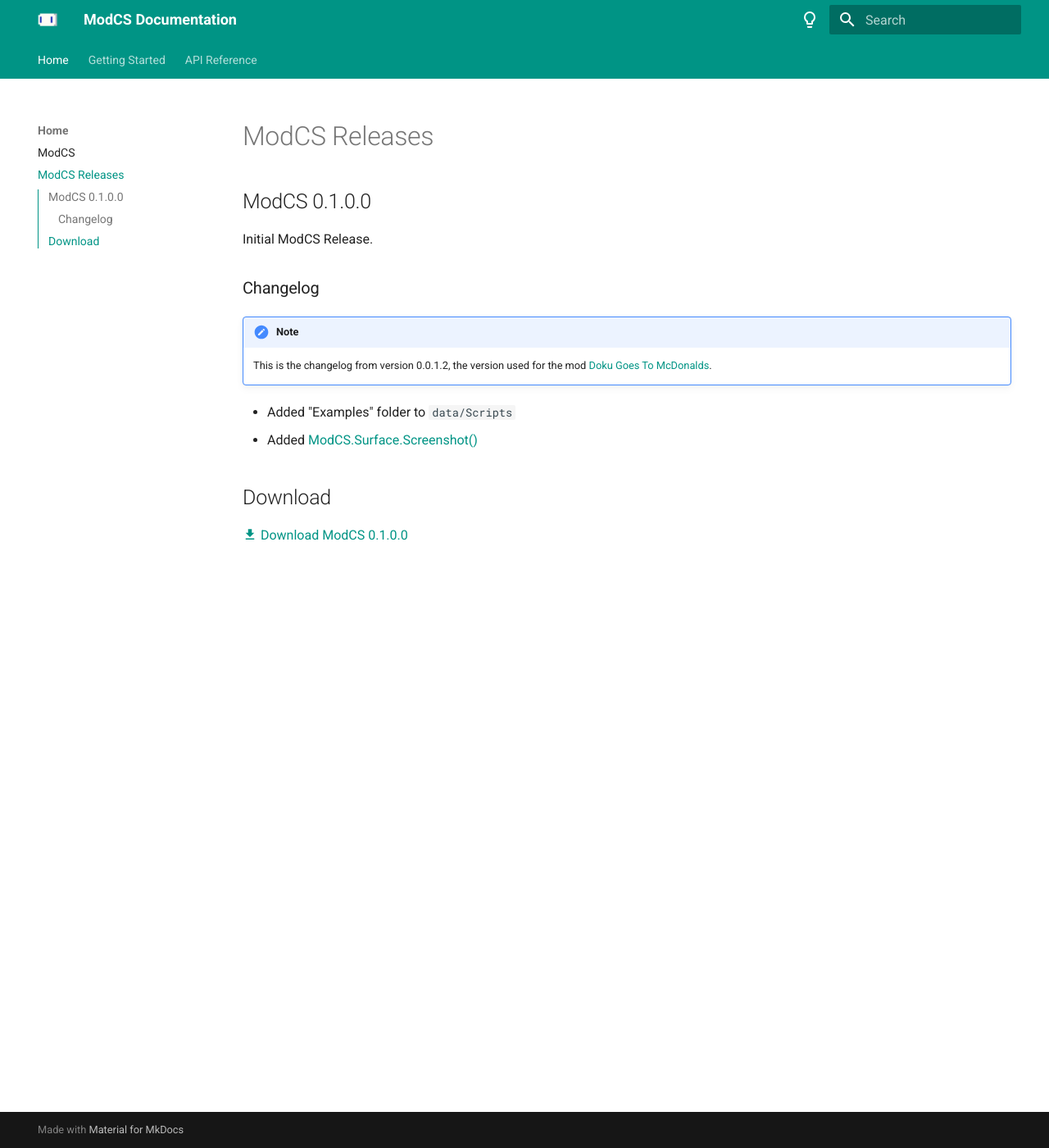
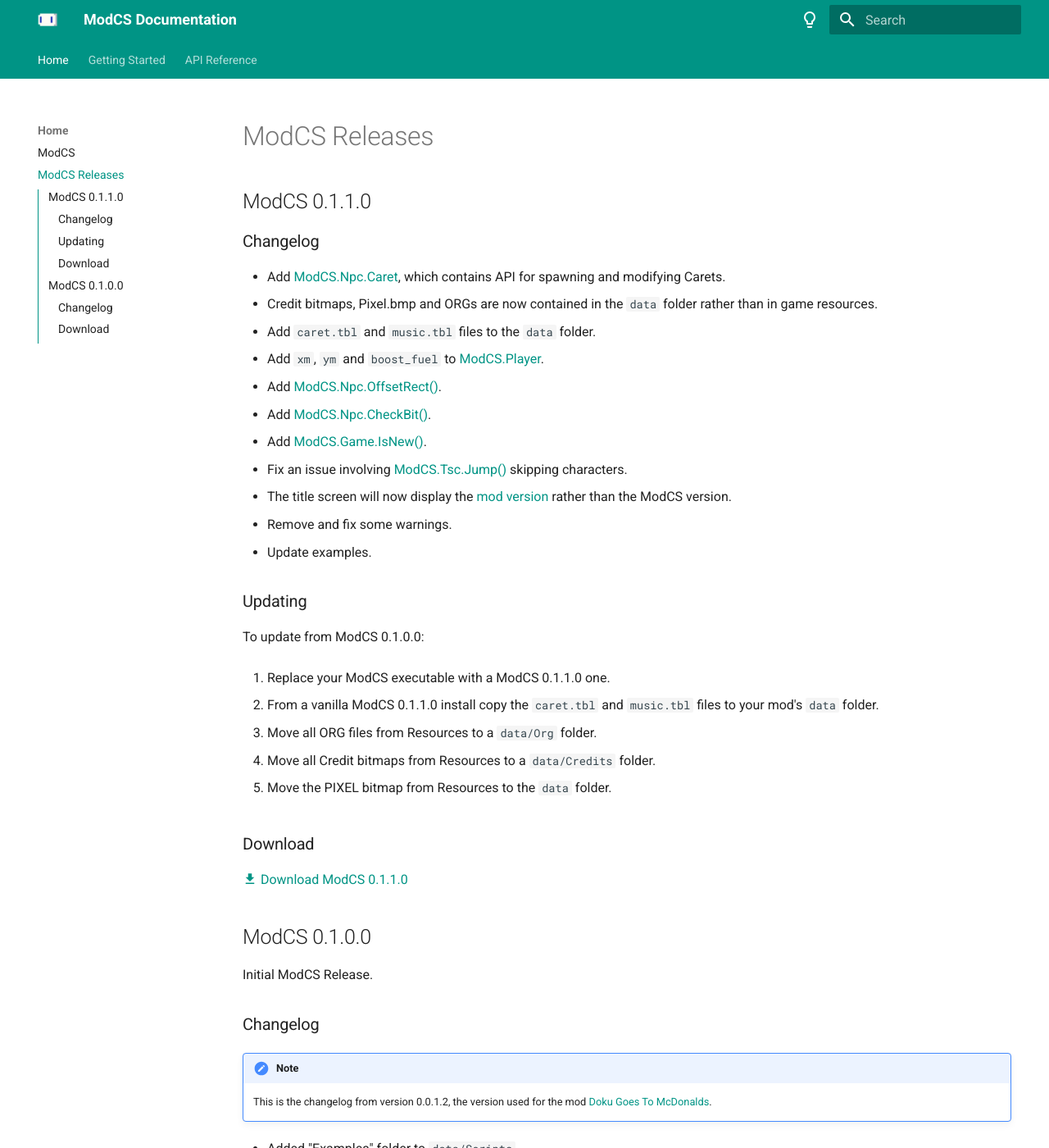
Before and after one commit to modcavestory/modcavestory.github.io, an MkDocs documentation site: the page built from docs/releases.md, in a window 1280 px wide and 1400 px high. Shown: the whole window at 82% size. Built offline with MkDocs 1.6.1 and Material for MkDocs 9.7.7, drawn with Linux system fonts in a browser that asks for light colours.

```diff
--- a/docs/releases.md
+++ b/docs/releases.md
@@ -1,4 +1,38 @@
 # ModCS Releases
+
+## ModCS 0.1.1.0
+
+### Changelog
+
+- Add [ModCS.Npc.Caret](/api/objects/caret/), which contains API for spawning and modifying Carets.
+- Credit bitmaps, Pixel.bmp and ORGs are now contained in the `data` folder rather than in game resources.
+- Add `caret.tbl` and `music.tbl` files to the `data` folder.
+- Add `xm`, `ym` and `boost_fuel` to [ModCS.Player](/api/objects/player/).
+- Add [ModCS.Npc.OffsetRect()](/api/objects/npc/functions/#modcsnpcoffsetrect).
+- Add [ModCS.Npc.CheckBit()](/api/objects/npc/bits/#modcsnpccheckbit).
+- Add [ModCS.Game.IsNew()](/api/game/#modcsgameisnew).
+- Fix an issue involving [ModCS.Tsc.Jump()](/api/tsc/#modcstscjump) skipping characters.
+- The title screen will now display the [mod version](/api/mod/#modcsmodsetversion) rather than the ModCS version.
+- Remove and fix some warnings.
+- Update examples.
+
+### Updating
+
+To update from ModCS 0.1.0.0:
+
+1. Replace your ModCS executable with a ModCS 0.1.1.0 one.
+
+2. From a vanilla ModCS 0.1.1.0 install copy the `caret.tbl` and `music.tbl` files to your mod's `data` folder.
+
+3. Move all ORG files from Resources to a `data/Org` folder.
+
+4. Move all Credit bitmaps from Resources to a `data/Credits` folder.
+
+5. Move the PIXEL bitmap from Resources to the `data` folder.
+
+### Download
+
+[:material-download: Download ModCS 0.1.1.0](/assets/releases/modcs0110.zip)
 
 ## ModCS 0.1.0.0
 
@@ -9,9 +43,9 @@ Initial ModCS Release.
 !!! Note
 	This is the changelog from version 0.0.1.2, the version used for the mod [Doku Goes To McDonalds](https://doukutsuclub.knack.com/database#search-database/mod-details/5fbab65b03e82f001bcd17e7/).
 
--  Added "Examples" folder to `data/Scripts`
-- Added [ModCS.Surface.Screenshot()](/api/drawing/surface/#modcssurfacescreenshot)
+- Added "Examples" folder to `data/Scripts`.
+- Added [ModCS.Surface.Screenshot()](/api/drawing/surface/#modcssurfacescreenshot).
 
-## Download
+### Download
 
 [:material-download: Download ModCS 0.1.0.0](/assets/releases/modcs0100.zip)
```
Also changed, not shown: docs/guide/intro/install.md (+17 -11 lines), docs/index.md (+1 -1 lines), 1 other file.
